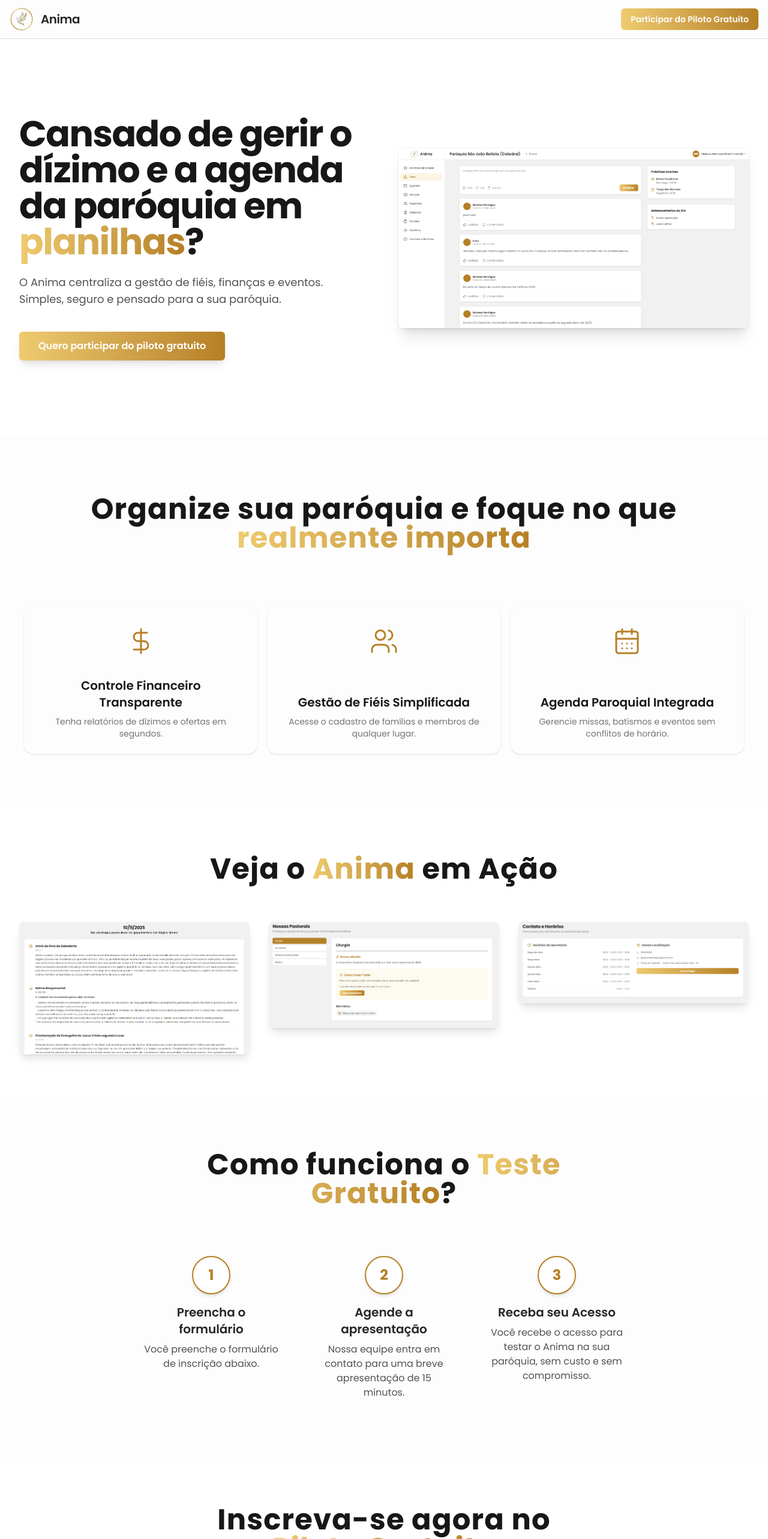
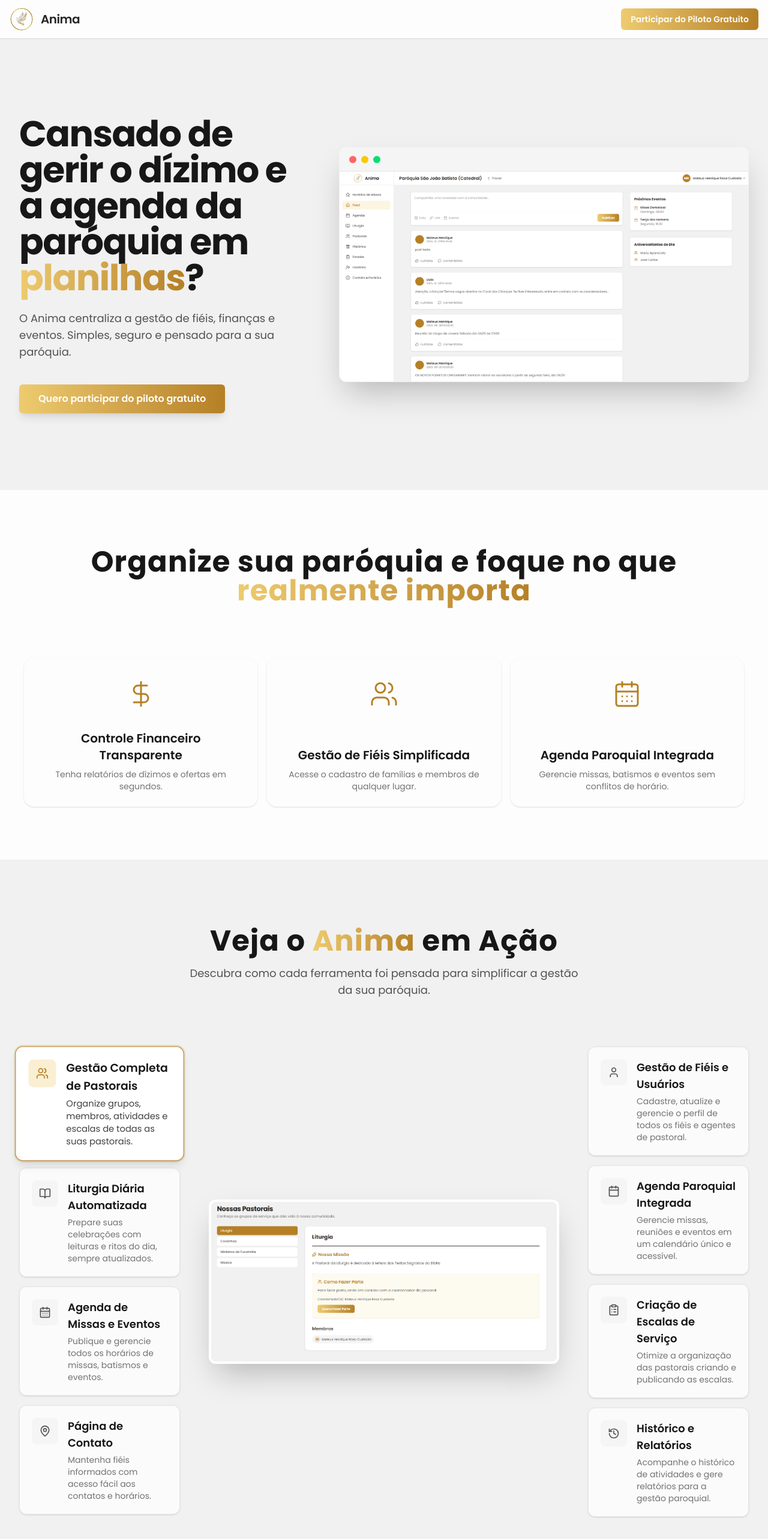
Before and after one commit to mateushrcustodio/landing-page, a React (Vite) app: page / in a window 1280 px wide. Shown: the top 2566 px of the page at 60% size. Built offline with nearby package versions, Linux system fonts and the light colour scheme.

Commit message:
Atualização do design

```diff
--- a/src/components/Hero.jsx
+++ b/src/components/Hero.jsx
@@ -1,12 +1,16 @@
+// src/components/piloto/Bloco1_Hero.jsx
+
 import FeedImg from "../assets/landing-page/feed.png";
 
 function Hero() {
   return (
-    <div className="bg-white">
-      <div className="container mx-auto px-6 lg:px-8 py-20 lg:py-32 grid grid-cols-1 lg:grid-cols-2 gap-12 items-center">
+    <div className="bg-landingpagebg">
+      {/* 1. Usamos um grid de 12 colunas para mais controle */}
+      <div className="container mx-auto px-6 lg:px-8 py-20 lg:py-32 grid grid-cols-1 lg:grid-cols-12 gap-12 lg:gap-16 items-center">
 
         {/* Coluna de Texto (Bloco 1: Título e Subtítulo) */}
-        <div className="text-center lg:text-left">
+        {/* 2. O texto ocupa 5 colunas em telas grandes */}
+        <div className="lg:col-span-5 text-center lg:text-left">
           <h1 className="text-3xl font-bold sm:text-5xl lg:text-6xl tracking-tight text-neutral-900">
             Cansado de gerir o dízimo e a agenda da paróquia em <span className="bg-gradient-to-r from-lightgolden to-darkgolden text-transparent bg-clip-text">planilhas</span>?
           </h1>
@@ -15,7 +19,6 @@
             O Anima centraliza a gestão de fiéis, finanças e eventos. Simples, seguro e pensado para a sua paróquia.
           </p>
 
-          {/* Bloco 1: CTA Principal */}
           <div className="flex flex-col sm:flex-row justify-center lg:justify-start mt-10 gap-4">
             <a
               href="#inscrever"
@@ -27,8 +30,32 @@
         </div>
 
         {/* Bloco 1: Visual (Prova) */}
-        <div className="flex justify-center">
-          <img src={FeedImg} alt="Dashboard do Sistema Anima" className="rounded-lg shadow-xl ring-1 ring-black/5" />
+        {/* 3. A imagem ocupa 7 colunas, ficando visivelmente maior */}
+        <div className="lg:col-span-7">
+
+          {/* --- O MOCKUP PROFISSIONAL --- */}
+          {/* 4. Criamos um "frame" de janela para a imagem */}
+          <div className="relative w-full rounded-xl shadow-2xl border border-neutral-200/50 bg-white">
+
+            {/* O cabeçalho da "janela" com os botões */}
+            <div className="flex items-center h-8 lg:h-10 px-4 bg-neutral-100 rounded-t-xl border-b border-neutral-200">
+              <div className="flex space-x-2">
+                {/* Botões de controle (estilo macOS) */}
+                <div className="w-3 h-3 bg-red-400 rounded-full"></div>
+                <div className="w-3 h-3 bg-yellow-400 rounded-full"></div>
+                <div className="w-3 h-3 bg-green-400 rounded-full"></div>
+              </div>
+            </div>
+
+            {/* 5. A Imagem (Screenshot) */}
+            <img
+              src={FeedImg}
+              alt="Dashboard do Sistema Anima"
+              className="w-full rounded-b-xl" // Apenas cantos inferiores arredondados
+            />
+          </div>
+          {/* --- FIM DO MOCKUP --- */}
+
         </div>
 
       </div>
--- a/src/components/ProvaVisual.jsx
+++ b/src/components/ProvaVisual.jsx
@@ -1,27 +1,187 @@
+// src/components/piloto/Bloco3ProvaVisual.jsx
+
+import { useState } from 'react';
+import { BookOpen, Users, MapPin, CalendarDays, User, Calendar, ClipboardList, History } from 'lucide-react'; // Ícones para os botões
+
+// Suas imagens
 import LiturgiaImg from "../assets/landing-page/liturgia.png";
 import PastoraisImg from "../assets/landing-page/pastorais.png";
 import ContatoHorariosImg from "../assets/landing-page/contato-horarios.png";
+import HorariosMissasImg from "../assets/landing-page/horarios-missas.png";
+import UsuariosImg from "../assets/landing-page/usuarios.png";
+import AgendaImg from "../assets/landing-page/agenda.png";
+import EscalasImg from "../assets/landing-page/escalas.png";
+import HistoricoImg from "../assets/landing-page/historico.png";
 
+const featuresData = [
+  {
+    id: 'pastorais', // Começar com o mais "central"
+    src: PastoraisImg,
+    alt: "Tela de Gestão de Pastorais no sistema Anima",
+    title: "Gestão Completa de Pastorais",
+    description: "Organize grupos, membros, atividades e escalas de todas as suas pastorais.",
+    Icon: Users
+  },
+  {
+    id: 'liturgia',
+    src: LiturgiaImg,
+    alt: "Tela da Liturgia Diária no sistema Anima",
+    title: "Liturgia Diária Automatizada",
+    description: "Prepare suas celebrações com leituras e ritos do dia, sempre atualizados.",
+    Icon: BookOpen
+  },
+  {
+    id: 'horarios-missas',
+    src: HorariosMissasImg,
+    alt: "Tela de Horários de Missas da paróquia no sistema Anima",
+    title: "Agenda de Missas e Eventos",
+    description: "Publique e gerencie todos os horários de missas, batismos e eventos.",
+    Icon: CalendarDays
+  },
+  {
+    id: 'contato-horarios',
+    src: ContatoHorariosImg,
+    alt: "Tela de Contato e Horários da paróquia no sistema Anima",
+    title: "Página de Contato",
+    description: "Mantenha fiéis informados com acesso fácil aos contatos e horários.",
+    Icon: MapPin
+  },
+  {
+    id: 'usuarios',
+    src: UsuariosImg,
+    alt: "Tela de Gestão de Usuários e Fiéis no sistema Anima",
+    title: "Gestão de Fiéis e Usuários",
+    description: "Cadastre, atualize e gerencie o perfil de todos os fiéis e agentes de pastoral.",
+    Icon: User
+  },
+  {
+    id: 'agenda',
+    src: AgendaImg,
+    alt: "Tela da Agenda Paroquial Integrada no sistema Anima",
+    title: "Agenda Paroquial Integrada",
+    description: "Gerencie missas, reuniões e eventos em um calendário único e acessível.",
+    Icon: Calendar
+  },
+  {
+    id: 'escalas',
+    src: EscalasImg,
+    alt: "Tela de Criação de Escalas de Serviço no sistema Anima",
+    title: "Criação de Escalas de Serviço",
+    description: "Otimize a organização das pastorais criando e publicando as escalas.",
+    Icon: ClipboardList
+  },
+  {
+    id: 'historico',
+    src: HistoricoImg,
+    alt: "Tela de Histórico e Relatórios no sistema Anima",
+    title: "Histórico e Relatórios",
+    description: "Acompanhe o histórico de atividades e gere relatórios para a gestão paroquial.",
+    Icon: History
+  }
+];
+
+// --- Subcomponente Botão de Recurso ---
+// Para evitar repetição de código, criamos um componente para o botão
+function FeatureButton({ feature, isActive, onClick }) {
+  return (
+    <button
+      onClick={onClick}
+      className={`
+        flex items-start text-left p-4 lg:p-5 rounded-xl border
+        transition-all duration-300 ease-in-out w-full
+        ${isActive
+          ? 'bg-white shadow-lg border-darkgolden ring-2 ring-darkgolden/20 scale-105' // Estilo ATIVO
+          : 'bg-white/70 border-neutral-200 shadow-sm hover:shadow-md hover:bg-white' // Estilo INATIVO
+        }
+      `}
+    >
+      {/* Ícone */}
+      <div className={`flex-shrink-0 p-3 rounded-lg mr-4 ${isActive ? 'bg-lightgolden/30' : 'bg-neutral-100'}`}>
+        <feature.Icon
+          className={isActive ? 'text-darkgolden' : 'text-neutral-600'}
+          size={20} // Ligeiramente menor para caber melhor
+        />
+      </div>
+      {/* Texto */}
+      <div className="w-full">
+        <h4 className="text-base lg:text-lg font-semibold text-neutral-900">{feature.title}</h4>
+        {/* Descrição escondida em telas pequenas e médias para limpar o layout */}
+        <p className={`hidden lg:block mt-1 text-sm ${isActive ? 'text-neutral-700' : 'text-neutral-500'}`}>
+          {feature.description}
+        </p>
+      </div>
+    </button>
+  );
+}
+
+// --- Componente Principal ---
 function ProvaVisual() {
+  const [activeFeatureId, setActiveFeatureId] = useState(featuresData[0].id);
+  const activeFeature = featuresData.find(f => f.id === activeFeatureId);
+
+  // Dividimos os recursos em dois arrays
+  const featuresCol1 = featuresData.slice(0, 4);
+  const featuresCol2 = featuresData.slice(4, 8);
+
   return (
-    <div id="prova-visual" className="py-20 bg-white">
+    <div id="prova-visual" className="py-20 lg:py-28 bg-landingpagebg overflow-hidden">
       <div className="container mx-auto px-6 lg:px-8 max-w-7xl">
-        <div className="text-center mb-16">
+        {/* Título */}
+        <div className="text-center mb-16 lg:mb-20">
           <h2 className="text-3xl sm:text-4xl lg:text-5xl font-bold tracking-wide text-neutral-900">
             Veja o <span className="bg-gradient-to-r from-lightgolden to-darkgolden text-transparent bg-clip-text">Anima</span> em Ação
           </h2>
+          <p className="mt-4 text-lg text-neutral-600 max-w-2xl mx-auto">
+            Descubra como cada ferramenta foi pensada para simplificar a gestão da sua paróquia.
+          </p>
         </div>
 
-        <div className="grid grid-cols-1 md:grid-cols-3 gap-8">
-          {/* Screenshot 1 - Financeiro */}
-          <img src={LiturgiaImg} alt="Tela de Gestão Financeira" className="rounded-lg shadow-lg" />
+        {/* Container Principal: 3 Colunas (Recursos | Imagem | Recursos) */}
+        {/* Layout: lg:grid-cols-4 (1fr | 2fr | 1fr) */}
+        <div className="grid grid-cols-1 lg:grid-cols-4 gap-8 lg:gap-12 items-center">
 
-          {/* Screenshot 2 - Membros */}
-          <img src={PastoraisImg} alt="Tela de Gestão de Membros" className="rounded-lg shadow-lg" />
+          {/* Coluna 1: Abas de Recursos (1-4) */}
+          <div className="flex flex-col space-y-4 order-2 lg:order-1">
+            {featuresCol1.map((feature) => (
+              <FeatureButton
+                key={feature.id}
+                feature={feature}
+                isActive={activeFeatureId === feature.id}
+                onClick={() => setActiveFeatureId(feature.id)}
+              />
+            ))}
+          </div>
 
-          {/* Screenshot 3 - Agenda */}
-          <img src={ContatoHorariosImg} alt="Tela da Agenda Paroquial" className="rounded-lg shadow-lg" />
-        </div>
+          {/* Coluna 2: Visualização da Imagem (Central) */}
+          <div className="w-full relative lg:col-span-2 order-1 lg:order-2">
+            {activeFeature && (
+              <img
+                key={activeFeature.id}
+                src={activeFeature.src}
+                alt={activeFeature.alt}
+                className="
+                  w-full rounded-xl shadow-2xl border-4 border-white
+                  animate-fade-in
+                "
+              />
+            )}
+            {/* Fundo sutil para dar profundidade */}
+            <div className="absolute -z-10 top-0 left-0 w-full h-full bg-neutral-200 rounded-xl transform rotate-2 scale-95"></div>
+          </div>
+
+          {/* Coluna 3: Abas de Recursos (5-8) */}
+          <div className="flex flex-col space-y-4 order-3 lg:order-3">
+            {featuresCol2.map((feature) => (
+              <FeatureButton
+                key={feature.id}
+                feature={feature}
+                isActive={activeFeatureId === feature.id}
+                onClick={() => setActiveFeatureId(feature.id)}
+              />
+            ))}
+          </div>
+
+        </div> {/* Fim do grid principal */}
       </div>
     </div>
   );
```
